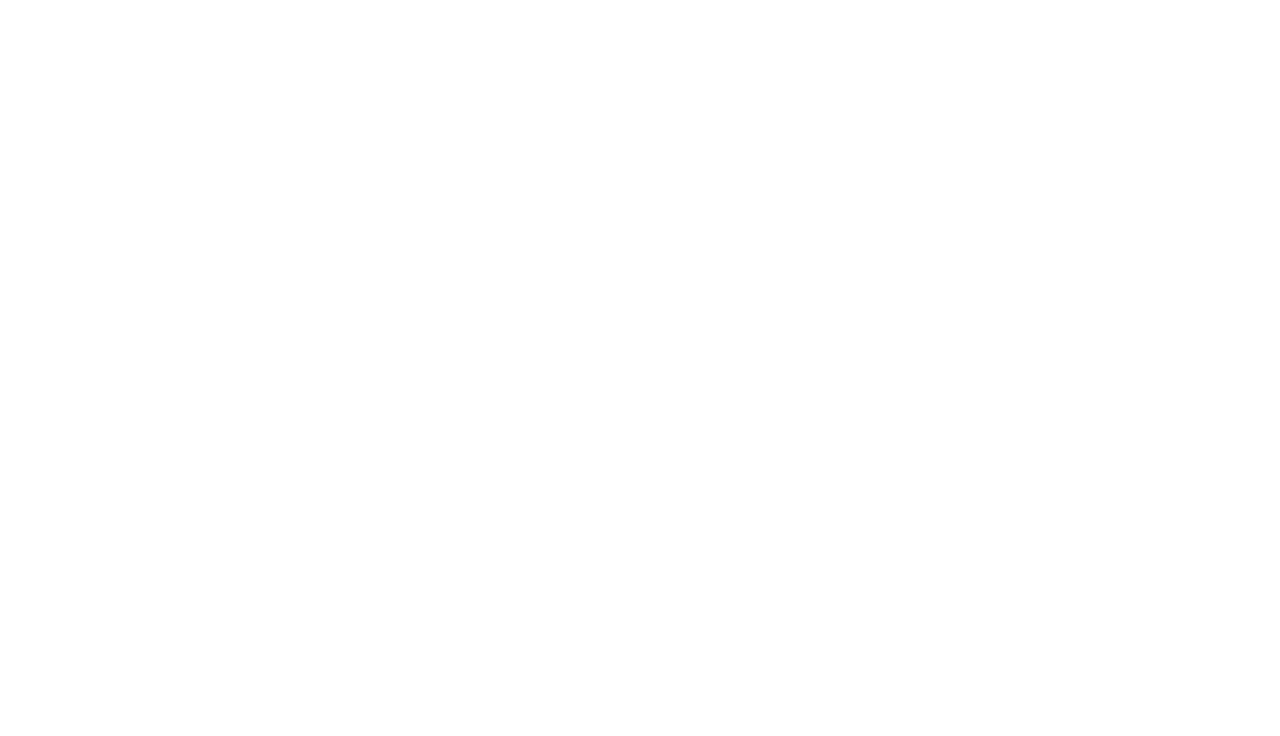
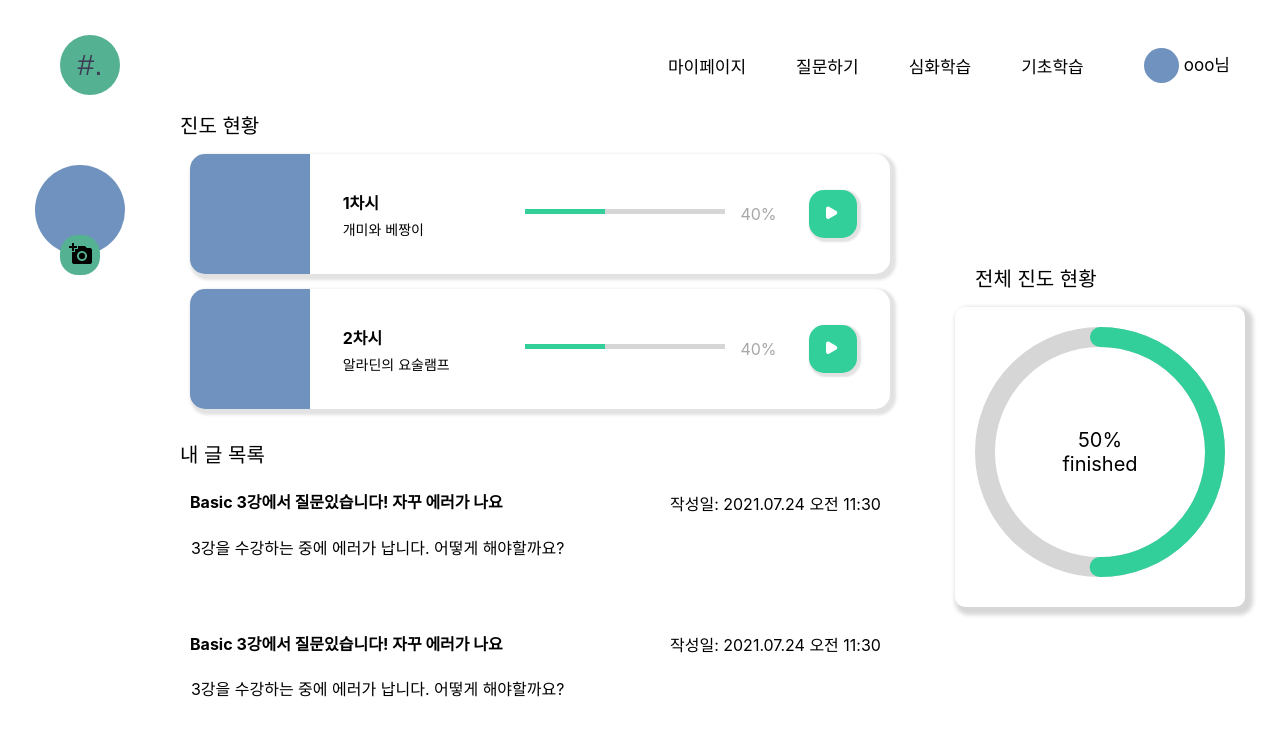
Before and after one commit to SHAP-STORY/SHAP_STORY, a React (Create React App) app in the folder front_end/: page /mypage in a window 1280 px wide. Shown: the top 736 px of the page. Built offline with nearby package versions, Linux system fonts and the light colour scheme.

Commit message:
feat: reapply the topbar

```diff
--- a/front_end/src/App.js
+++ b/front_end/src/App.js
@@ -9,11 +9,11 @@ Link
 } from "react-router-dom";
 
 import Home from "./Home";
-import QnABoard from "./QuestionBoard";
+//import QnABoard from "./QuestionBoard";
 import Questions from "./QuestionBoard";
 import DoQuestion from "./DoQuestion";
 import SignIn from "./SignIn";
-
+import Mypage from "./MyPage";
 
 class App extends React.Component {
     constructor(props) {
@@ -26,8 +26,9 @@ class App extends React.Component {
             <div className="App">
                 <Route path="/" exact component={Home}/>
                 <Route path="/questions" component={Questions}/>
-                <Route path="/doQuestion" component={DoQuestion}></Route>
-                <Route path="/signIn" component={SignIn}></Route>
+                <Route path="/doQuestion" component={DoQuestion}/>
+                <Route path="/signIn" component={SignIn}/>
+                <Route path="/mypage" component={Mypage}/>
             </div>
         );
     }
--- a/front_end/src/MyPage.js
+++ b/front_end/src/MyPage.js
@@ -1,38 +1,42 @@
-import React, {useState} from "react";
+import React, { useState } from "react";
 import styled from "styled-components";
 import profile from "./image/profile.png";
 import profileButton from "./image/changeProfile.png";
 import contentImage from "./image/contentImg.png";
 import playIcon from "./image/playIcon.png";
-import {Link} from "react-router-dom";
+import { Link } from "react-router-dom";
 
-import { CircularProgressbarWithChildren, buildStyles } from 'react-circular-progressbar';
-import 'react-circular-progressbar/dist/styles.css';
+import HomeButton from "./components/HomeButton";
+import TopBar from "./components/TopBar";
+
+import {
+  CircularProgressbarWithChildren,
+  buildStyles,
+} from "react-circular-progressbar";
+import "react-circular-progressbar/dist/styles.css";
 
 //수업 별 진도현황의 progress bar 컴포넌트
 const Progress = ({ done }) => {
-
-    return(
+  return (
     <ProgressBar>
-            <ProgressDone style={{width: done}} />
+      <ProgressDone style={{ width: done }} />
     </ProgressBar>
   );
-}
+};
 
 const ProgressBar = styled.div`
   width: 200px;
   height: 5px;
-    background-color: #D6D6D6;
+  background-color: #d6d6d6;
 `;
 
 const ProgressDone = styled.div`
   height: 5px;
-    background-color: #32CF99;
+  background-color: #32cf99;
 `;
 
 //마이페이지
 const MyPage = (props) => {
-
   return (
     <div>
       <Header>
@@ -40,85 +44,163 @@ const MyPage = (props) => {
           <HomeButton>#.</HomeButton>
         </Link>
         <MarginLeft/>
-                <ContentButton>기초학습</ContentButton>
-                <ContentButton>심화학습</ContentButton>
-                <Link to="./questions">
-                    <ContentButton>질문하기</ContentButton>
-                </Link>
-                <ContentButton>마이페이지</ContentButton>
+        <TopBar></TopBar>
         <UserInfo>
-                    <img src={profile} style={{width: "35px", height: "35px", borderRadius: "30px", margin: "auto 5px"}}></img>
-                    <div style={{lineHeight: "40px"}}>ooo님</div>
+          <img
+            src={profile}
+            style={{
+              width: "35px",
+              height: "35px",
+              borderRadius: "30px",
+              margin: "auto 5px",
+            }}
+          ></img>
+          <div style={{ lineHeight: "40px" }}>ooo님</div>
         </UserInfo>
         {/* <RoundButton>로그인</RoundButton> */}
       </Header>
       <Container>
         <Profile>
           <ProfileImg src={profile}></ProfileImg>
-                    <ProfileBtn><img src={profileButton}></img></ProfileBtn>
+          <ProfileBtn>
+            <img src={profileButton}></img>
+          </ProfileBtn>
         </Profile>
 
         <div>
           <div>
             <Title>진도 현황</Title>
             <Class>
-                            <img src={contentImage} style={{borderTopLeftRadius: "15px", borderBottomLeftRadius: "15px"}} />
-                            <div style={{display: "flex", flexDirection: "column", textAlign: "left", margin: "auto", width: "150px"}}>
-                                <div style={{fontWeight: "bold"}}>1차시</div>
-                                <div style={{fontSize: "14px", marginTop: "5px"}}>개미와 베짱이</div>
+              <img
+                src={contentImage}
+                style={{
+                  borderTopLeftRadius: "15px",
+                  borderBottomLeftRadius: "15px",
+                }}
+              />
+              <div
+                style={{
+                  display: "flex",
+                  flexDirection: "column",
+                  textAlign: "left",
+                  margin: "auto",
+                  width: "150px",
+                }}
+              >
+                <div style={{ fontWeight: "bold" }}>1차시</div>
+                <div style={{ fontSize: "14px", marginTop: "5px" }}>
+                  개미와 베짱이
                 </div>
-                            <div style={{display: "flex", margin: "auto 0"}}>
+              </div>
+              <div style={{ display: "flex", margin: "auto 0" }}>
                 <Progress done="40%" />
-                                <text style={{marginLeft: "15px", lineHeight: "10px", color: "#A7A7A7"}}>40%</text>
+                <text
+                  style={{
+                    marginLeft: "15px",
+                    lineHeight: "10px",
+                    color: "#A7A7A7",
+                  }}
+                >
+                  40%
+                </text>
               </div>
-                            <PlayButton><img src={playIcon}></img></PlayButton>
+              <PlayButton>
+                <img src={playIcon}></img>
+              </PlayButton>
             </Class>
             <Class>
-                            <img src={contentImage} style={{borderTopLeftRadius: "15px", borderBottomLeftRadius: "15px"}} />
-                            <div style={{display: "flex", flexDirection: "column", textAlign: "left", margin: "auto", width: "150px"}}>
-                                <div style={{fontWeight: "bold"}}>2차시</div>
-                                <div style={{fontSize: "14px", marginTop: "5px"}}>알라딘의 요술램프</div>
+              <img
+                src={contentImage}
+                style={{
+                  borderTopLeftRadius: "15px",
+                  borderBottomLeftRadius: "15px",
+                }}
+              />
+              <div
+                style={{
+                  display: "flex",
+                  flexDirection: "column",
+                  textAlign: "left",
+                  margin: "auto",
+                  width: "150px",
+                }}
+              >
+                <div style={{ fontWeight: "bold" }}>2차시</div>
+                <div style={{ fontSize: "14px", marginTop: "5px" }}>
+                  알라딘의 요술램프
                 </div>
-                            <div style={{display: "flex", margin: "auto 0"}}>
+              </div>
+              <div style={{ display: "flex", margin: "auto 0" }}>
                 <Progress done="40%" />
-                                <text style={{marginLeft: "15px", lineHeight: "10px", color: "#A7A7A7"}}>40%</text>
+                <text
+                  style={{
+                    marginLeft: "15px",
+                    lineHeight: "10px",
+                    color: "#A7A7A7",
+                  }}
+                >
+                  40%
+                </text>
               </div>
-                            <PlayButton><img src={playIcon}></img></PlayButton>
+              <PlayButton>
+                <img src={playIcon}></img>
+              </PlayButton>
             </Class>
           </div>
           <div>
-                        <Title style={{marginTop: "30px"}}>내 글 목록</Title>
+            <Title style={{ marginTop: "30px" }}>내 글 목록</Title>
             <Question>
               <h4>Basic 3강에서 질문있습니다! 자꾸 에러가 나요</h4>
-                            <text style={{position: "relative", top: "-44px", left: "480px"}}>작성일: 2021.07.24 오전 11:30</text>
-                            <text style={{position: "relative", left: "-210px"}}>3강을 수강하는 중에 에러가 납니다. 어떻게 해야할까요?</text>
+              <text
+                style={{ position: "relative", top: "-44px", left: "480px" }}
+              >
+                작성일: 2021.07.24 오전 11:30
+              </text>
+              <text style={{ position: "relative", left: "-210px" }}>
+                3강을 수강하는 중에 에러가 납니다. 어떻게 해야할까요?
+              </text>
             </Question>
             <Question>
               <h4>Basic 3강에서 질문있습니다! 자꾸 에러가 나요</h4>
-                            <text style={{position: "relative", top: "-44px", left: "480px"}}>작성일: 2021.07.24 오전 11:30</text>
-                            <text style={{position: "relative", left: "-210px"}}>3강을 수강하는 중에 에러가 납니다. 어떻게 해야할까요?</text>
+              <text
+                style={{ position: "relative", top: "-44px", left: "480px" }}
+              >
+                작성일: 2021.07.24 오전 11:30
+              </text>
+              <text style={{ position: "relative", left: "-210px" }}>
+                3강을 수강하는 중에 에러가 납니다. 어떻게 해야할까요?
+              </text>
             </Question>
           </div>
         </div>
 
-                <div style={{margin: "auto"}}>
+        <div style={{ margin: "auto" }}>
           <Title>전체 진도 현황</Title>
-                    <div style={{boxShadow: "4px 4px 4px 4px #D6D6D6", borderRadius: "10px", padding: "20px", width: "250px", height: "260px"}}>
-                        <CircularProgressbarWithChildren value={50}
+          <div
+            style={{
+              boxShadow: "4px 4px 4px 4px #D6D6D6",
+              borderRadius: "10px",
+              padding: "20px",
+              width: "250px",
+              height: "260px",
+            }}
+          >
+            <CircularProgressbarWithChildren
+              value={50}
               styles={buildStyles({
                 trailColor: "#D6D6D6",
                 pathColor: "#32CF9A",
-                        })}>
-                            <div style={{fontSize: "20px"}}>50%</div>
-                            <div style={{fontSize: "20px"}}>finished</div>
+              })}
+            >
+              <div style={{ fontSize: "20px" }}>50%</div>
+              <div style={{ fontSize: "20px" }}>finished</div>
             </CircularProgressbarWithChildren>
           </div>
-
         </div>
       </Container>
     </div>
   );
-}
+};
 
 const Title = styled.div`
   display: flex;
@@ -126,7 +208,6 @@ const Title = styled.div`
   margin: 15px 0;
   font-size: 20px;
 `;
-
 
 //----------------------------------------------
 //Header 부분 스타일
@@ -143,38 +224,12 @@ const MarginLeft = styled.div`
   margin-left: auto;
 `;
 
-const HomeButton = styled.button`
-    margin: 60px 0px 0px 30px;
-    background-color: #54B192;
-    border: 0;
-    color: #3F3D56;
-    width: 60px;
-    height: 60px;
-    border-radius: 30px;
-    text-align: center;
-    font-size: 30px;
-`;
-
-const ContentButton = styled.button`
-    margin: 60px 30px 0px 0px;
+const UserInfo = styled.div`
+  margin: 60px 50px 0px 15px;
   font-size: 17px;
   float: right;
-    background-color: #00ff0000;
-    border:0;
-    padding: 5px 10px 10px 10px;
-    border-radius: 20px;
-    height: 35px;
-
-    &:hover {
-    background: #dadbdb;
-    }
-`;
-
-const UserInfo = styled.div`
-    margin-top: 60px;
   display: flex;
   flex-direction: row;
-    font-size: 17px;
   justify-content: space-around;
 `;
 
@@ -182,7 +237,7 @@ const RoundButton = styled.button`
   margin: 60px 50px 0px 15px;
   font-size: 17px;
   float: right;
-    background-color: #3F3D56;
+  background-color: #3f3d56;
   border: 0;
   color: white;
   width: 110px;
@@ -222,7 +277,7 @@ const ProfileBtn = styled.button`
   width: 40px;
   height: 40px;
   border-radius: 18px;
-    background-color: #54B192;
+  background-color: #54b192;
   position: relative;
   top: -20px;
   border: none;
@@ -239,19 +294,17 @@ const Class = styled.div`
   height: 120px;
   margin: 15px auto;
   border-radius: 15px;
-    box-shadow: 3px 3px 3px 3px #E2E2E2;
+  box-shadow: 3px 3px 3px 3px #e2e2e2;
   display: flex;
 `;
-
-
 
 const PlayButton = styled.button`
   width: 48px;
   height: 48px;
   border-radius: 15px;
   border: none;
-    background-color: #32CF9A;
-    box-shadow: 2px 2px 2px 2px #E2E2E2;
+  background-color: #32cf9a;
+  box-shadow: 2px 2px 2px 2px #e2e2e2;
   margin: auto;
   cursor: pointer;
 `;
--- /dev/null
+++ b/front_end/src/components/TopBar.js
@@ -0,0 +1,37 @@
+import React from "react";
+import { Link } from "react-router-dom";
+import styled from "styled-components";
+
+class TopBar extends React.Component {
+  render() {
+    return (
+      <div>
+        <ContentButton>기초학습</ContentButton>
+        <ContentButton>심화학습</ContentButton>
+        <Link to="./questions">
+          <ContentButton>질문하기</ContentButton>
+        </Link>
+        <Link to="./mypage">
+          <ContentButton>마이페이지</ContentButton>
+        </Link>
+      </div>
+    );
+  }
+}
+
+const ContentButton = styled.button`
+  margin: 60px 30px 0px 0px;
+  font-size: 17px;
+  float: right;
+  background-color: #00ff0000;
+  border: 0;
+  padding: 5px 10px 10px 10px;
+  border-radius: 20px;
+  height: 35px;
+
+  &:hover {
+    background: #dadbdb;
+  }
+`;
+
+export default TopBar;
```
Also changed, not shown: front_end/src/Home.js (+5 -41 lines), front_end/src/QuestionBoard.js (+4 -22 lines), 2 other files (tests, documents, lock files or other folders). Lines whose indentation alone changed are shown as unchanged.
